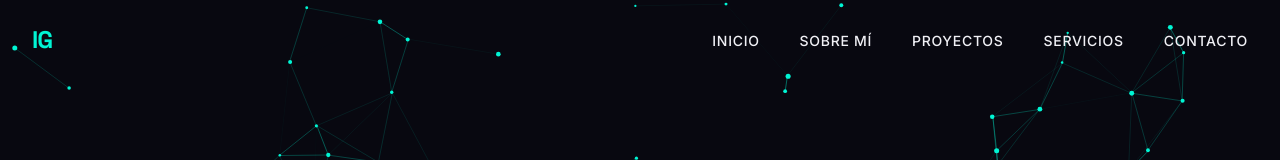
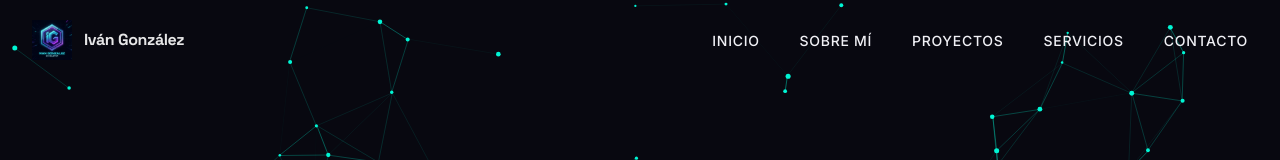
Before and after one commit to jukk4p/ivangonzalez-dev, a Next.js app: page / in a window 1280 px wide. Shown: the top 160 px of the page. Built offline with nearby package versions, Linux system fonts and the light colour scheme; no server answers.

Commit message:
style: integrate new high-end hexagonal logo into navbar

```diff
--- a/src/components/layout/Navbar.tsx
+++ b/src/components/layout/Navbar.tsx
@@ -25,9 +25,15 @@ export default function Navbar() {
   return (
     <nav className={`fixed top-0 w-full h-20 flex items-center z-50 transition-all duration-300 ${scrolled ? 'bg-bg-glass backdrop-blur-md border-b border-white/5' : 'bg-transparent'}`}>
       <div className="container mx-auto px-8 w-full flex justify-between items-center">
-        <Link href="/" className="font-space-grotesk text-2xl font-extrabold tracking-tighter text-neon-cyan relative group">
-          IG
-          <span className="absolute bottom-0 left-0 w-full h-[2px] bg-neon-violet scale-x-0 group-hover:scale-x-100 transition-transform origin-left rounded-full"></span>
+        <Link href="/" className="flex items-center gap-3 group">
+          <img
+            src="/logo.png"
+            alt="Iván González Logo"
+            className="h-8 md:h-10 w-auto transition-transform duration-300 group-hover:scale-110"
+          />
+          <span className="hidden md:block text-base font-space-grotesk font-bold tracking-tight text-white/90 group-hover:text-neon-cyan transition-colors">
+            Iván González
+          </span>
         </Link>
         <ul className="hidden md:flex gap-10">
           {navLinks.map((link) => (
```
Also changed, not shown: public/logo.png (added).
